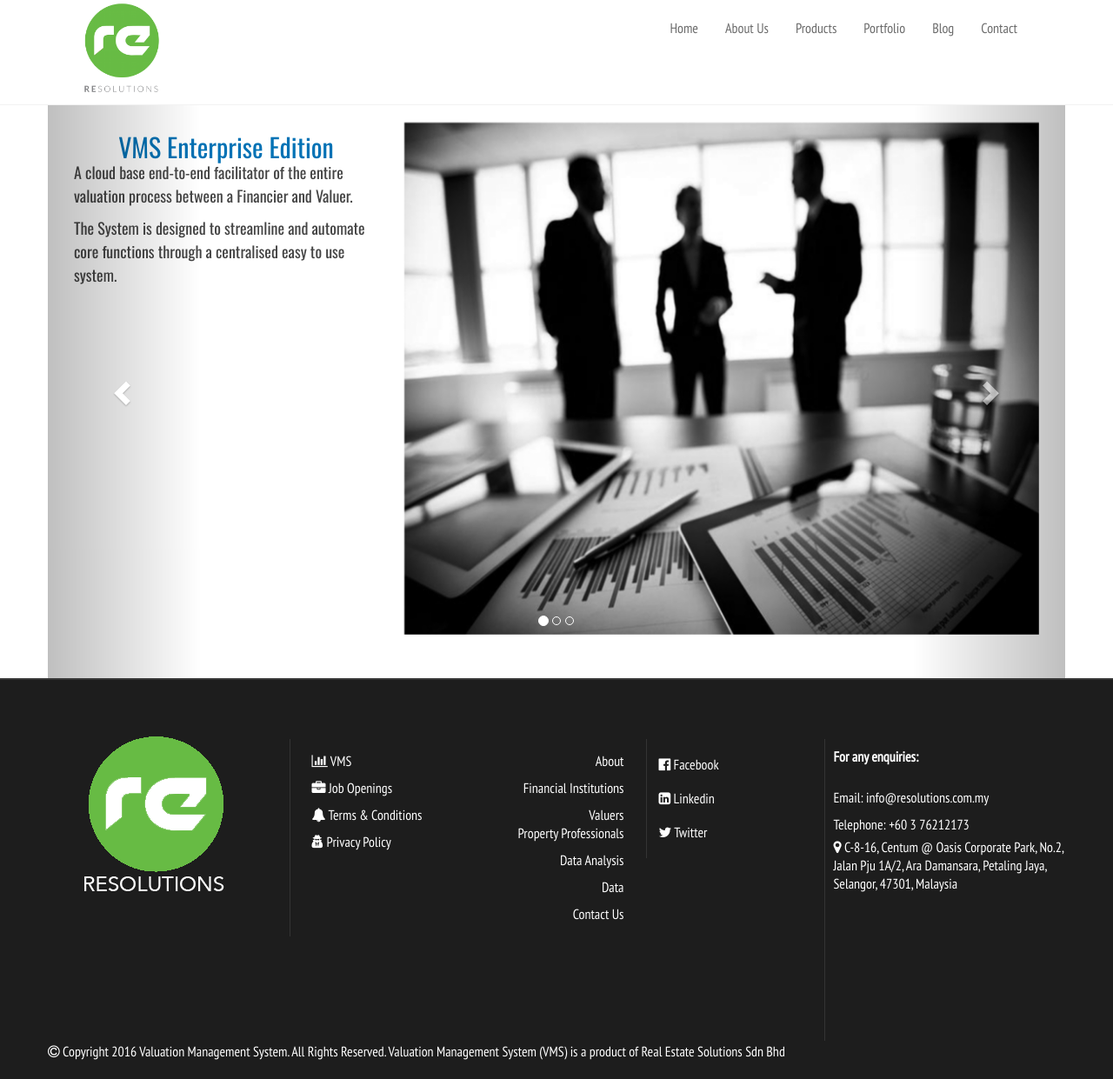
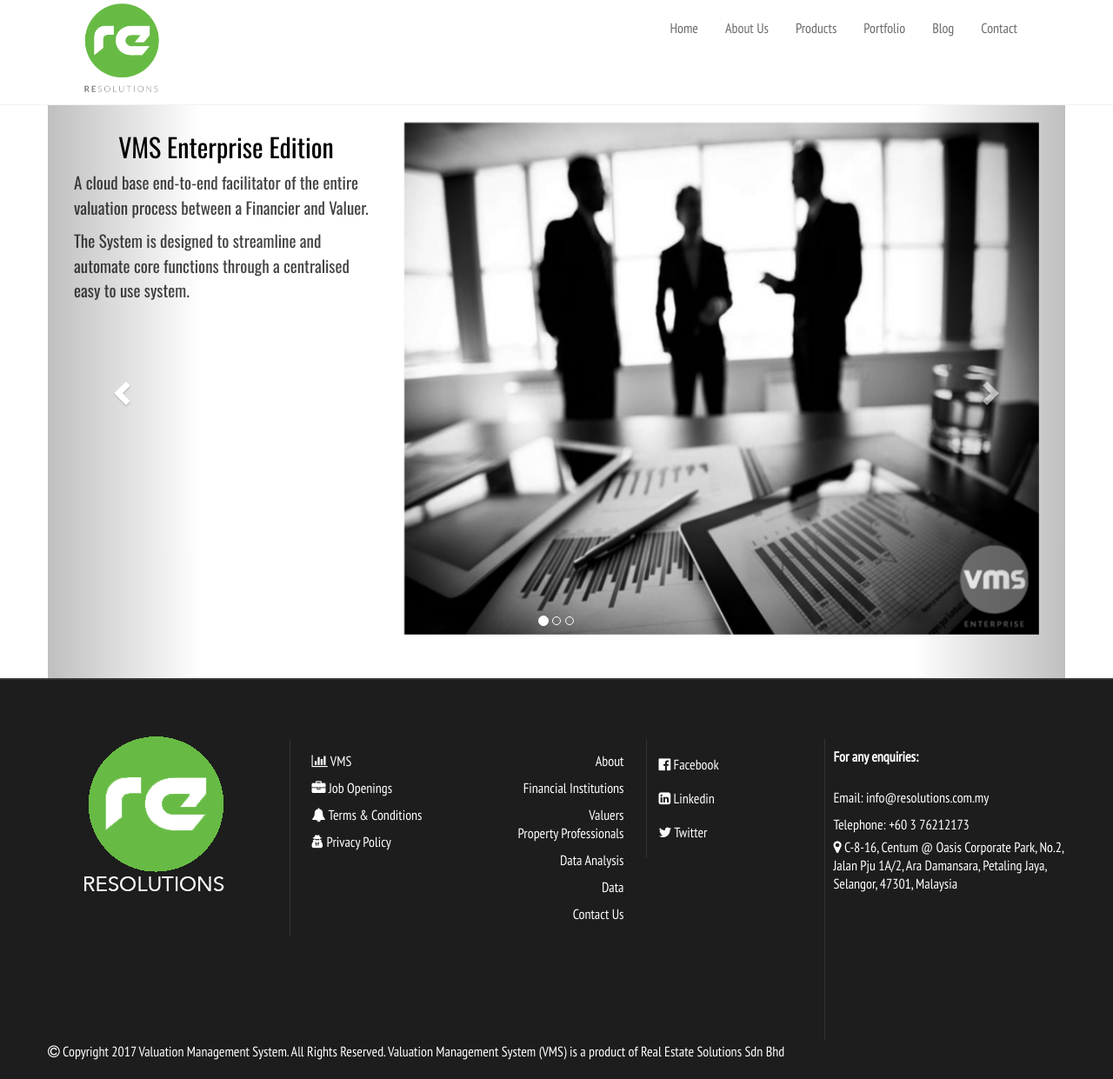
Before and after one commit to Adelalmaleh1/resolutions, a Django app: page /financial/ in a window 1280 px wide. Shown: the whole page at 87% size. Run offline with Django 3.2, Linux system fonts and the light colour scheme; some libraries are stand-ins or nearby versions; grey boxes are pictures that could not be loaded.

Commit message:
Fixed financial page styling.

```diff
--- a/re_website/static/css/style.css
+++ b/re_website/static/css/style.css
@@ -33,7 +33,7 @@ ul {
 }
 
 p {
-    font-size: 18px;
+    font-size: 19px;
     font-weight: 400;
     color: #444;
     line-height: 1.5em;
@@ -637,6 +637,7 @@ iframe {
 
 .about-list li i {
     margin-right: 10px;
+    font-size: 19px;
 }
 
 
@@ -2427,8 +2428,10 @@ textarea {
     margin-left: 5%;
     padding-bottom: 10px;
     list-style-type: square;
-    font-size: 20px;
-    font-size: 17px;
+    font-size: 19px;
+}
+.read-more{
+    padding-top: 12px;
 }
 /*------------------------
  10. Blog pages
@@ -2491,22 +2494,41 @@ margin-top:25px;
     }
 }
 
-.carousel {padding-bottom: 25px}
-.carousel img{padding-top: 20px;}
-.carousel h2 {color: #0072b5; padding-top: 10px; padding-bottom: 20px;}
-.carousel h2 small{color: #289bde;}
-.carousel col-lg-4 p {text-align: center;}
-.carousel .financial {
-
+.carousel {
+    padding-bottom: 25px
+}
+
+.carousel img {
+    padding-top: 20px;
+}
+.carousel h2 {
+    color: #000;
+    padding-top: 10px;
+    padding-bottom: 20px;
+}
+.carousel h4 {
+    color: #5BB12F;
+    padding-top: 10px;
+    /* font-weight: bold; */
+    padding-bottom: 20px;
+    text-align: left;
+}
+.carousel .black{
+    text-align: center;
+    margin-bottom: -4px;
+}
+.carousel .vms-Enterprise {
+    padding-top: 10px;
+    font-size: 18px;
+    font-weight: 400;
+    color: #444;
+    line-height: 1.5em;
+}
+.carousel col-lg-4 p {
+    text-align: center;
 }
 .carousel ul {
-    /* margin-left: 32%; */
     list-style-type: square;
     padding-left: 10px;
     text-align: left;
-    /* text-align: left;
-    margin-right: 20%;
-    color: #fff;
-    font-size: 20px;
-    font-weight: bold; */
-}
+}
--- a/re_website/templates/financial.html
+++ b/re_website/templates/financial.html
@@ -103,8 +103,7 @@
                 </div>
                 <div class="col-lg-4">
                     <br><h2>VMS Enterprise Edition <br>
-
-                    <div class="text-left">
+                    <div class="text-left vms-Enterprise">
                         <p>
                             A cloud base end-to-end facilitator of the entire valuation process between a Financier and Valuer.
                         </p>
@@ -112,7 +111,6 @@
                             The System is designed to streamline and automate core functions through a centralised easy to use system.
                         </p>
                     </div>
-
                 </div>
             </div>
             <div class="item">
@@ -120,8 +118,8 @@
                         <img src="{% static 'images/financial2.png' %}">
                 </div>
                 <div class="col-lg-4">
-                            <br><h2>Porfolio Revaluation <br>
-                            <small>Revalue entire portfolios instantly by leveraging the very latest transaction data and in depth analytics</small></h2>
+                        <br><h2>Porfolio Revaluation</h2>
+                        <h4>Revalue entire portfolios instantly by leveraging the very latest transaction data and in depth analytics</h4>
                     <div class="text-left">
                         <p>
                             The system is designed to extract information from an Excel file through the correspondence of specific column headings. This enables the system to provide a “Market Value Estimate” based on the Bank’s specific risk parameters.
@@ -133,14 +131,13 @@
 
                 </div>
             </div>
-
             <div class="item">
                 <div class="col-lg-8 pull-right">
                     <img src="{% static 'images/financial3.png' %}">
                 </div>
-                <div class="col-lg-4 ">
-                    <br><h2>Valuation Management<br>
-                        <small>Automate, streamline and manage the valuation process from indication to compliance checks.</small></h2>
+                <div class="col-lg-4 black">
+                <br><h2>Valuation Management</h2>
+                    <h4>Automate, streamline and manage the valuation process from indication to compliance checks.</h4>
                     <p>
                         <div class="black">
                             <b>Indicative Value Check</b>
@@ -201,7 +198,6 @@
                 </div>
             </div>
         </div>
-
         </div>
         <a class="left carousel-control" href="#carousel-example-generic" role="button" data-slide="prev">
             <span class="glyphicon glyphicon-chevron-left" aria-hidden="true"></span>
--- a/re_website/templates/layout.html
+++ b/re_website/templates/layout.html
@@ -1,61 +1,31 @@
 {% load static %}
 
 <head>
-
     <!-- Basic -->
     <title>Valuation Management System</title>
-
-    <!-- Define Charset -->
     <meta charset="utf-8">
-
-    <!-- Responsive Metatag -->
     <meta name="viewport" content="width=device-width, initial-scale=1, maximum-scale=1">
-
-    <!-- Page Description and Author -->
     <meta name="description" content="Sulfur - Responsive HTML5 Template">
     <meta name="author" content="Shahriyar Ahmed">
-
-    <!-- Bootstrap CSS  -->
     <link rel="stylesheet" href="{% static 'bootstrap/css/bootstrap.min.css' %}" type="text/css">
-
-    <!-- Font Awesome CSS -->
     <link rel="stylesheet" href="{% static 'font-awesome/css/font-awesome.min.css' %}" type="text/css">
-
-    <!-- Owl Carousel CSS -->
     <link rel="stylesheet" href="{% static 'css/owl.carousel.css' %}" type="text/css">
     <link rel="stylesheet" href="{% static 'css/owl.theme.css' %}" type="text/css">
     <link rel="stylesheet" href="{% static 'css/owl.transitions.css' %}" type="text/css">
-
-    <!-- Css3 Transitions Styles  -->
     <link rel="stylesheet" type="text/css" href="{% static 'css/animate.css' %}">
-
-    <!-- Lightbox CSS -->
     <link rel="stylesheet" type="text/css" href="{% static 'css/lightbox.css' %}">
-
-    <!-- Sulfur CSS Styles  -->
     <link rel="stylesheet" type="text/css" href="{% static 'css/style.css' %}">
-
-    <!-- Responsive CSS Style -->
     <link rel="stylesheet" type="text/css" href="{% static 'css/responsive.css' %}">
-
-
     <script src="{% static 'js/modernizrr.js' %}"></script>
 
-
 </head>
-
-
-
 <header class="clearfix">
-    <!-- Start  Logo & Naviagtion  -->
     <div class="navbar navbar-default navbar-top">
         <div class="container">
             <div class="navbar-header">
-                <!-- Stat Toggle Nav Link For Mobiles -->
                 <button type="button" class="navbar-toggle" data-toggle="collapse" data-target=".navbar-collapse">
                     <i class="fa fa-bars"></i>
                 </button>
-                <!-- End Toggle Nav Link For Mobiles -->
 
                 <a href="{% url 'home' %}"><img src="{% static 'images/re_logo.png' %}" class="navbar-brand" alt="images"></a>
             </div>
@@ -100,10 +70,8 @@
         </div>
     </div>
 </header>
-
 {% block content %}
 {% endblock %}
-
 <div class="footer-bs text-center col-xs-12">
     <div class="">
         <div class="row">
@@ -111,7 +79,6 @@
                 <div id="logo3">
                     <img src="{% static 'images/logo3.png' %}">
                 </div>
-
             </div>
             <div class="col-md-4 footer-nav">
                 <div class="col-md-6">
@@ -134,7 +101,6 @@
                 </div>
             </div>
             <div class="col-md-2 footer-social">
-
                 <ul class="page text-left">
                 <li><a href="https://www.facebook.com/resolutionsmy/?ref=aymt_homepage_panel"><i class="fa fa-facebook-official" aria-hidden="true"></i> Facebook</a></li>
                 <li><a href="https://www.linkedin.com/company-beta/13213733/"><i class="fa fa-linkedin-square" aria-hidden="true"></i> Linkedin</a></li>
@@ -154,7 +120,6 @@
         </div>
     </div>
 </div>
-
 <!-- Start CCopyright Section -->
 <div id="copyright-section" class="copyright-section">
     <div class="container">
@@ -162,7 +127,8 @@
             <div class="col-sm-offset-0">
                 <div class="copyright">
                     <p style="color: #fff"> <i class="fa fa-copyright" aria-hidden="true"></i>
-                            Copyright 2016 Valuation Management System. All Rights Reserved. Valuation Management System (VMS) is a product of Real Estate Solutions Sdn Bhd </p>
+                        Copyright 2017 Valuation Management System. All Rights Reserved. Valuation Management System (VMS) is a product of Real Estate Solutions Sdn Bhd
+                    </p>
                 </div>
             </div>
         </div>
@@ -178,10 +144,7 @@
     <script src="{% static 'js/lightbox.min.js' %}"></script>
     <script src="{% static 'js/count-to.js' %}"></script>
     <script src="{% static 'js/styleswitcher.js' %}"></script>
-
     <script src="{% static 'js/map.js' %}"></script>
     <script src="http://maps.googleapis.com/maps/api/js?sensor=false"></script>
     <script src="{% static 'js/script.js' %}"></script>
-
-
 </body>
```
Also changed, not shown: re_website/templates/home.html (+10 -4 lines), re_website/static/images/financial1.png, re_website/static/images/financial3.png. Lines whose indentation alone changed are shown as unchanged.
